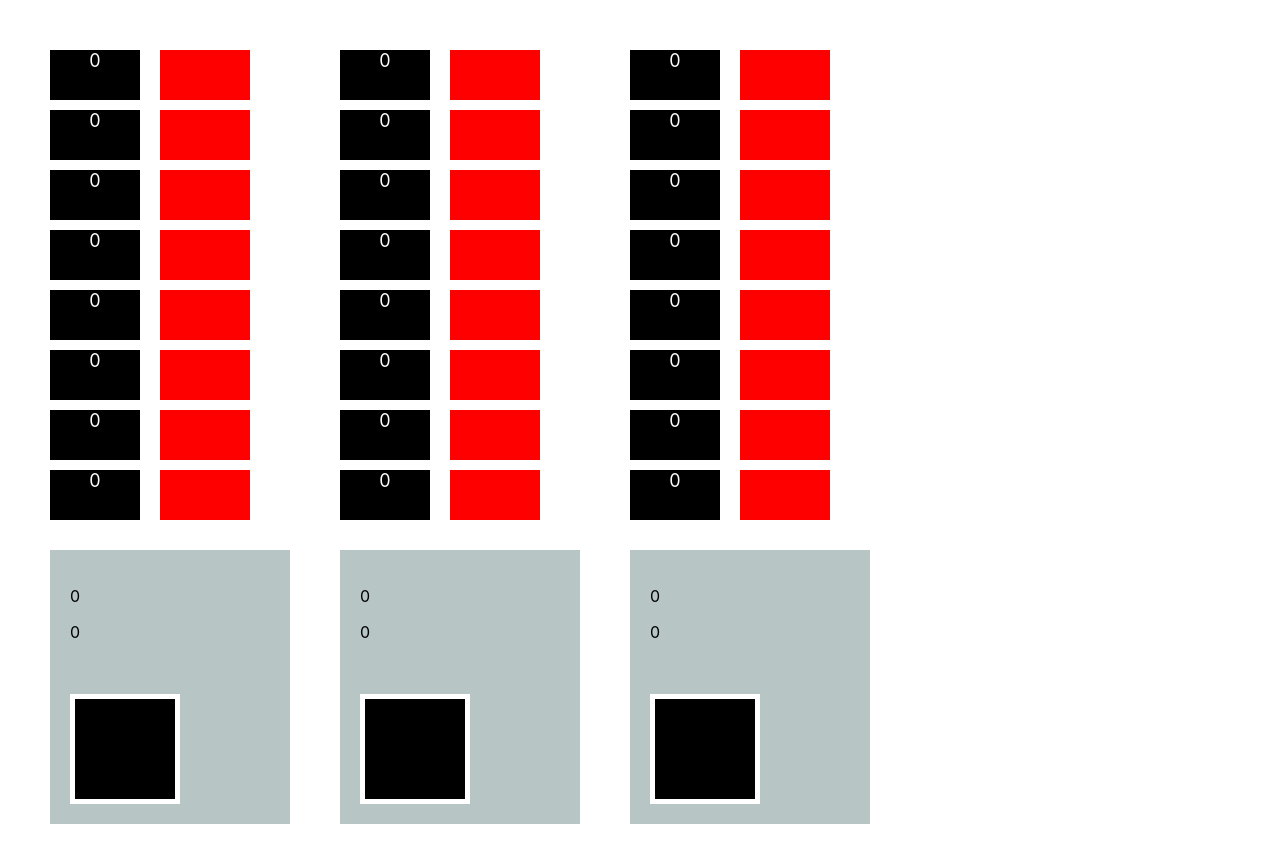
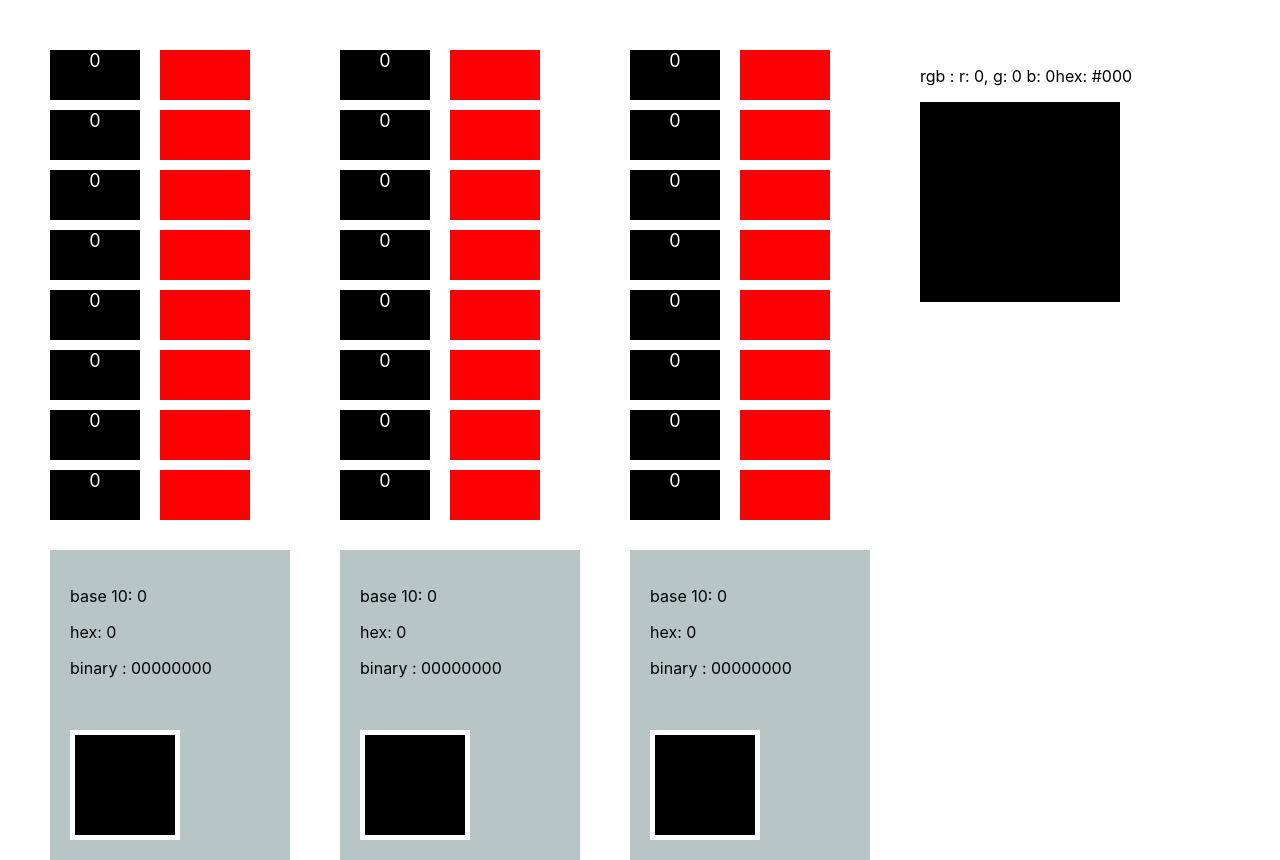
Before and after one commit to socalledsound/abacus, a React (Create React App) app: page / in a window 1280 px wide. Before the commit the page ends 824 px from the top, so only its background shows below. Built offline with nearby package versions, Linux system fonts and the light colour scheme.

Commit message:
add aggregate

```diff
--- a/src/App.js
+++ b/src/App.js
@@ -1,20 +1,33 @@
 import React from 'react'
 import { useSelector } from 'react-redux'
-import { selectBytes } from './features/memory/memorySlice'
+import { selectBytes, selectTotal } from './features/memory/memorySlice'
 import Byte from './features/memory/Byte'
 import styles from './App.module.css'
 
 const App = () => {
 
-
   const bytesValue = useSelector(selectBytes)
   const bytes = Array.from({length: bytesValue}, (el, i) => i)
+  // const allBitValues = useSelector(selectAllBitValues())
+
+  const red = useSelector(selectTotal(0))
+  const green = useSelector(selectTotal(1))
+  const blue = useSelector(selectTotal(2))
 
   return (
       <div className={styles.abacusContainer}>
         {
           bytes.map((byte, byteIdx) => <Byte key={`byte${byteIdx}`} byteIdx={byteIdx}/>)
         }
+        <div >
+          <p>
+            rgb : r: {red}, g: {green} b: {blue}
+            hex: {`#${(red).toString(16)}${(green).toString(16)}${(blue).toString(16)}`}
+          </p>
+          <div style={{width: '200px', height: '200px', backgroundColor: `rgb(${red},${green},${blue})`}}/>
+
+
+        </div>
 
       </div>
   )
--- a/src/features/memory/Byte.js
+++ b/src/features/memory/Byte.js
@@ -1,29 +1,22 @@
 import React from 'react'
 import { useSelector } from 'react-redux'
 import Bit from './Bit'
-import { selectTotal, selectBits } from './memorySlice'
+import { selectTotal, selectBits,  selectBitValuesByIndex } from './memorySlice'
 import styles from './Byte.module.css'
 
 const Byte = ({byteIdx}) => {
 
   const total = useSelector(selectTotal(byteIdx))
   const numBits = useSelector(selectBits)
+  const bitValues = useSelector( selectBitValuesByIndex(byteIdx))
+  console.log(bitValues)
+  // const reversedBitValues =
+  // console.log(reversedBitValues)
+  let binary = bitValues.map(el => el ? 0 : 1)
+  console.log(binary)
   const bits = Array.from({length: numBits}, (el, i) => i)
-
-
-  // const convertUnicode = (input) => {
-  //   return input.replace(/\\u[0-9a-fA-F]{4}/g,function(a,b) {
-  //     var charcode = parseInt(b,16);
-  //     return String.fromCharCode(charcode);
-  //   });
-  // }
-
   const hex = (total).toString(16)
-  console.log(hex)
-  // const unicode =
-  // const letter =  `\u00${total}c`
   const letter = String.fromCodePoint(parseInt(total, 16))
-  console.log(letter)
 
 
 
@@ -36,8 +29,9 @@ const Byte = ({byteIdx}) => {
         }
         <div className={styles.resultsContainer}>
         <div>
-          <p>{total}</p>
-          <p>{hex}</p>
+          <p>base 10: {total}</p>
+          <p>hex: {hex} </p>
+          <p>binary : {binary.reverse()}</p>
           <p>{letter}</p>
           <div className={styles.colorContainer}>
             <div
--- a/src/features/memory/memorySlice.js
+++ b/src/features/memory/memorySlice.js
@@ -39,7 +39,8 @@ export const selectBytes = state => state.memory.numBytes
 export const selectBits = state => state.memory.numBits
 
 export const selectBitState = (byteIdx, bitIdx) => state => state.memory.bitValues[byteIdx][bitIdx]
-
+export const selectAllBitValues = state => state.memory.bitValues
+export const selectBitValuesByIndex = idx => state => state.memory.bitValues[idx]
 export const selectBitValue = (byteIdx, bitIdx) => state => {
 
     const bitState = state.memory.bitValues[byteIdx][bitIdx]
```
Lines whose indentation alone changed are shown as unchanged.
